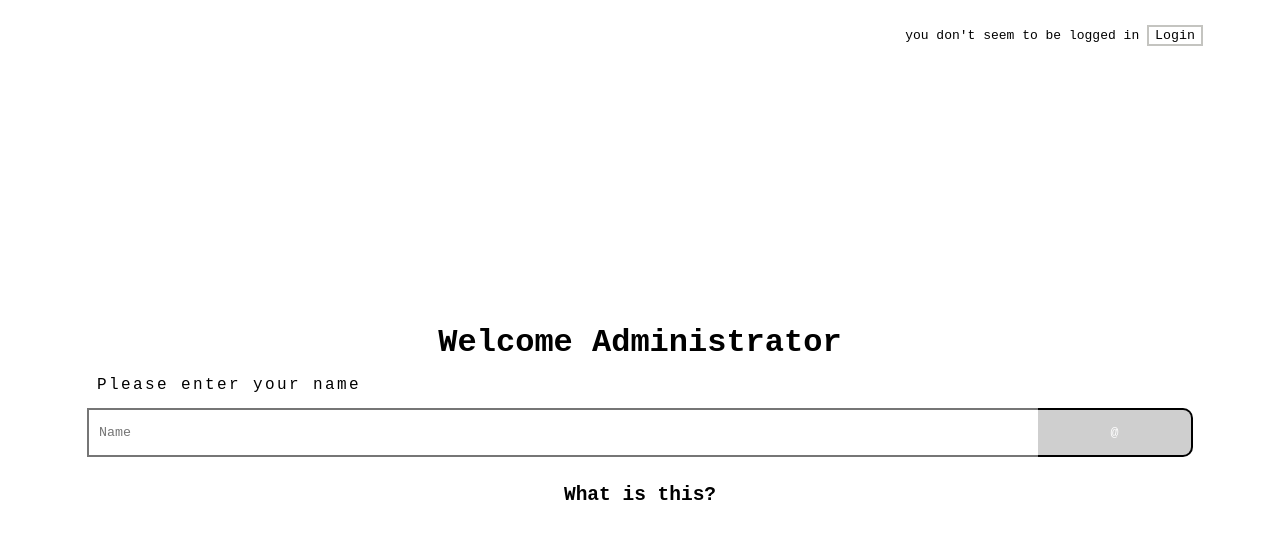
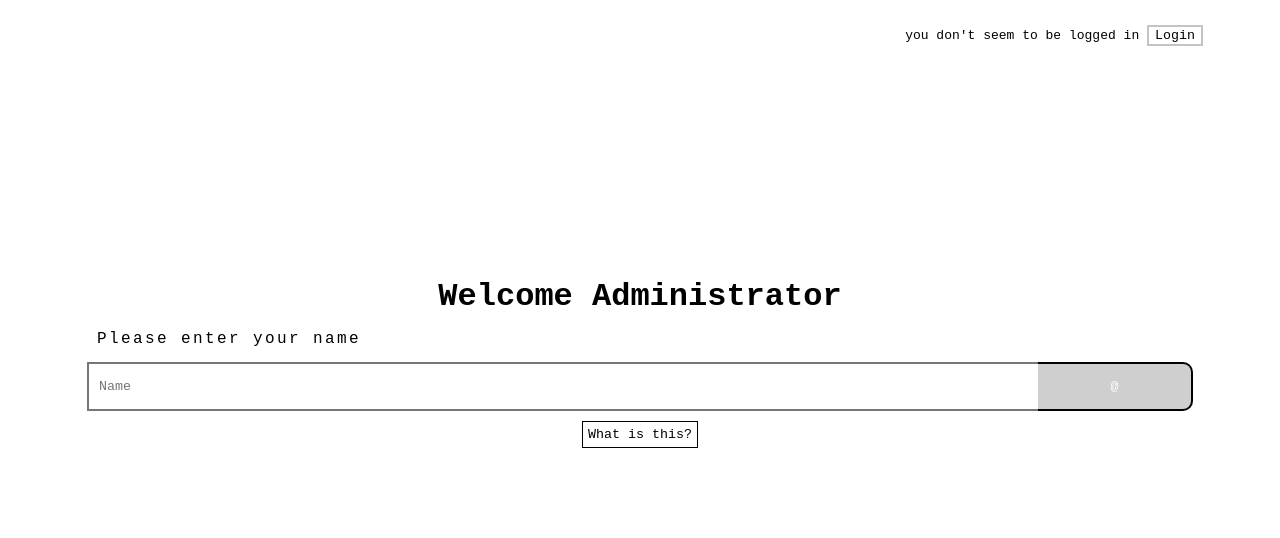
Before and after one commit to lewisPratt/theAdministrator, a React (Vite) app: page / in a window 1280 px wide. Shown: the top 538 px of the page. Built offline with nearby package versions, Linux system fonts and the light colour scheme.

Commit message:
feat: enhance about section in Login component with toggle functionality and styling improvements

```diff
--- a/src/App.css
+++ b/src/App.css
@@ -189,8 +189,27 @@ h5 {
   flex-direction: row;
   justify-content: flex-start;
   align-items: center;
+
 }
-
+#about-header{
+  border:1px solid black;
+  margin-bottom:20px;
+  padding:5px;
+  width:fit-content;
+  height: fit-content;
+}
+#about-parent{
+  display: flex;
+  flex-direction: column;
+  justify-content: center;
+  align-items: center;
+}
+#about-container{
+  padding:0 20px;
+}
+#about-container p {
+  margin:10px 0 ;
+}
 #command-input-container {
   display: flex;
   flex-direction: row;
@@ -198,7 +217,12 @@ h5 {
   align-items: center;
   margin-right: 50px;
 }
-
+.visible-class{
+  visibility: visible;
+}
+.non-visible-class{
+  visibility: hidden;
+}
 .command-container {
   border: 1px solid black;
   display: flex;
--- a/src/Login.tsx
+++ b/src/Login.tsx
@@ -57,27 +57,29 @@ export default function Login() {
           <button id="login-submit-button">@</button>
         </div>
       </form>
-      <div id="about-header" onClick={toggleAbout}>
-        <h2>What is this?</h2>
-      </div>
-      {aboutState && (
-        <div id="about-container">
+      <div id='about-parent'>
+      <button id="about-header" onClick={toggleAbout}>
+        What is this?
+      </button>
+
+        <div id="about-container" className={(aboutState ? "visible-class" : "non-visible-class")}>
           <p>
-            The Administrator is a roleplaying logic game that requires you to
-            examine the details of Citizen interviews in order to determine each
+            The Administrator is a roleplaying logic game where you
+            examine the details of Citizen interviews to determine each
             Citizens positive or negative impact on The City.
           </p>
           <p>
-            By correctly identifying positive/negative
-            Citizen behaviour, you will earn credits that can be spent in the
+            Correctly identifying positive/negative
+            Citizen behaviour earns credits that can be spent in the
             Voucher Terminal.
           </p>
           <p>
-            Navigation between pages is achieved via commands written by the
+            Navigation between pages via commands written by the
             user.
           </p>
         </div>
-      )}
+
+      </div>
     </section>
   );
 }
```
